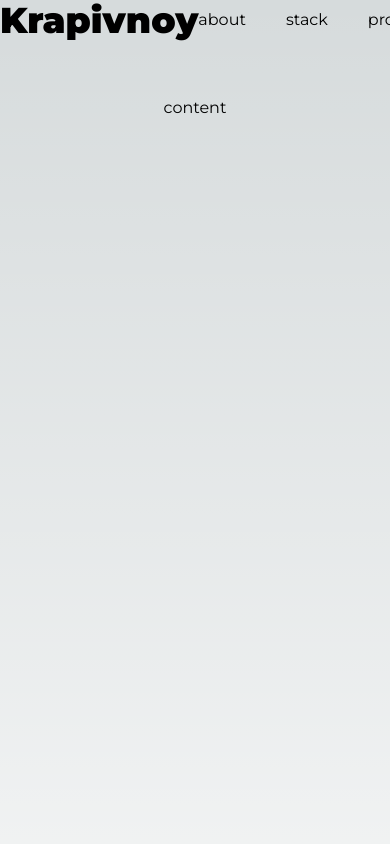
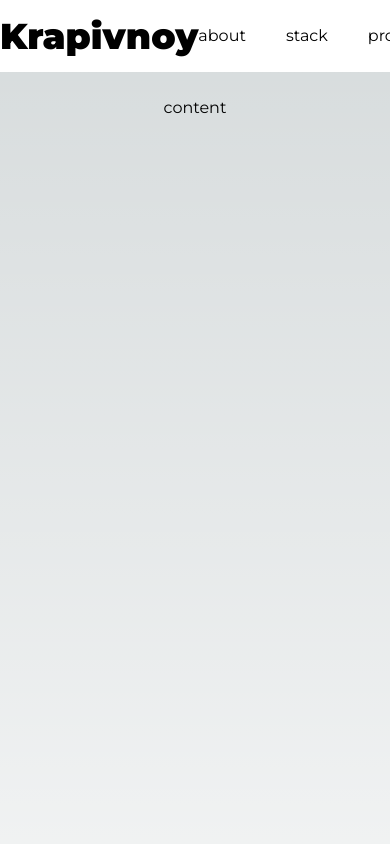
Before and after one commit to IlyaKrapivnoy/portfolio, a Next.js app: page / in a window 390 px wide. Shown: the top 844 px of the page. Built offline with nearby package versions, Linux system fonts and the light colour scheme.

Commit message:
add container

```diff
--- a/app/components/main/Header/Header.jsx
+++ b/app/components/main/Header/Header.jsx
@@ -1,11 +1,15 @@
 import React from "react";
 import SocialLinks from "@/app/components/partials/SocialLinks/SocialLinks";
 import { socialLinks } from "@/app/data/socialLinks";
+import Link from "next/link";
 
 const Header = () => {
   return (
-    <div className="fixed flex justify-between items-center w-full">
-      <div className="text-4xl font-black">Krapivnoy</div>
+    <div className="container">
+      <div className="fixed max-w-inherit flex justify-between items-center z-50 w-full bg-[rgb(var(--background-end-rgb))] py-4">
+        <div className="text-4xl font-black">
+          <Link href="https://github.com/IlyaKrapivnoy">Krapivnoy</Link>
+        </div>
         <div>
           <ul className="flex gap-10">
             <li>about</li>
@@ -17,6 +21,7 @@ const Header = () => {
           <SocialLinks arr={socialLinks} horizontalDisplay />
         </div>
       </div>
+    </div>
   );
 };
 
--- a/app/data/socialLinks.js
+++ b/app/data/socialLinks.js
@@ -1,4 +1,4 @@
-import { Email, GitHub, LinkedIn } from "@/public/svg";
+import { GitHub, LinkedIn } from "@/public/svg";
 
 export const socialLinks = [
   {
--- a/app/globals.css
+++ b/app/globals.css
@@ -31,3 +31,31 @@ body {
     text-wrap: balance;
   }
 }
+
+.container {
+  position: relative;
+  max-width: 1200px;
+  margin: 0 auto;
+}
+
+@media (max-width: 1200px) {
+  .container {
+    max-width: 970px;
+  }
+}
+
+@media (max-width: 992px) {
+  .container {
+    max-width: 750px;
+  }
+}
+
+@media (max-width: 767px) {
+  .container {
+    max-width: none;
+  }
+}
+
+.max-w-inherit {
+  max-width: inherit;
+}
```
Lines whose indentation alone changed are shown as unchanged.
